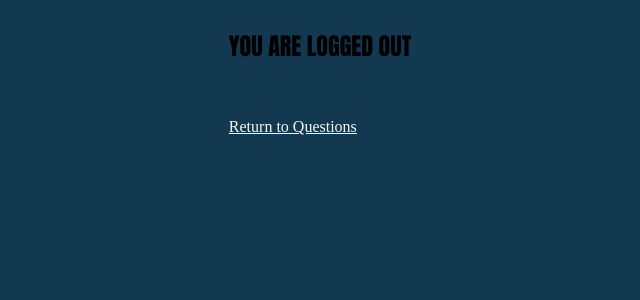
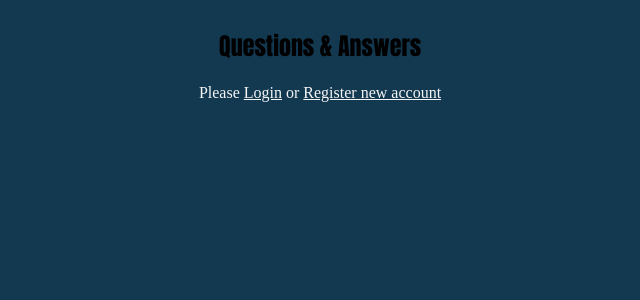
Before and after one commit to momentum-team-3/questionbox-kldavis52, a Django app: page /users/logout/ in a window 1280 px wide. Shown: the top 300 px of the page, without its empty margins (320-960 px from the left). Run offline with Django 3.2, Linux system fonts and the light colour scheme; parts of the project's set-up code (start-up, migrations or seed data) failed here and were passed over.

Commit message:
fixed views and routing for logout

```diff
--- a/project/urls.py
+++ b/project/urls.py
@@ -21,9 +21,9 @@ from django.views.generic.base import RedirectView
 
 urlpatterns = [
     path('admin/', admin.site.urls),
-    path('QandA/', include('qanda.urls')),
+    path('qanda/', include('qanda.urls')),
     path('users/', include('users.urls')),
-    path('', RedirectView.as_view(url='QandA/', permanent=False)),
+    path('', RedirectView.as_view(url='qanda/', permanent=False)),
 ]
 
 if settings.DEBUG:
--- a/qanda/urls.py
+++ b/qanda/urls.py
@@ -3,7 +3,6 @@ from . import views
 
 
 urlpatterns = [
-    path('', views.homepage, name='homepage'),
-    path('questions/', views.questions, name='questions'),
+    path('', views.questions_list, name='questions_list'),
     # path('search/', views., name='')
 ]
--- /dev/null
+++ b/templates/qanda/questions_list.html
@@ -0,0 +1,18 @@
+{% extends "base.html" %}
+
+{% block content %}
+
+<div>
+    <h2>Questions & Answers</h2>
+    {% if not logged_in %}
+    <p class="text">Please <a class="link text" href="{% url 'login_user' %}">Login</a> or <a class="link text" href="{% url 'register' %}">Register new account</a></p>
+    {% endif %}
+    {% if logged_in %}
+    <p><a class="link text" href="{% url 'userprofile' pk=user.pk %}">Profile</a><span>  </span><a class="link text" href="{% url 'logout_user' %}">Logout</a> </p>
+    {% endif %}
+  </div>
+<div>
+
+</div>
+
+{% endblock %}
--- a/templates/users/login_user.html
+++ b/templates/users/login_user.html
@@ -1,7 +1,7 @@
 {% extends "base.html"%}
 {% block content %}
 
-<p><a class="link text" href="{% url 'questions' %}">Go to Questions</a></p>
+<p><a class="link text" href="{% url 'questions_list' %}">Go to Questions</a></p>
 <br />
 <h2>Enter login info here</h2>
 
--- a/templates/users/logout_user.html
+++ b/templates/users/logout_user.html
@@ -4,6 +4,6 @@
 
 <h2>YOU ARE LOGGED OUT</h2>
 <br>
-<p><a class="link text" href="{% url 'questions' %}">Return to Questions</a></p><br>
+<p><a class="link text" href="{% url 'questions_list' %}">Return to Questions</a></p><br>
 
 {% endblock %}
--- a/templates/users/register.html
+++ b/templates/users/register.html
@@ -1,7 +1,7 @@
 {% extends "base.html"%}
 
 {% block content %}
-<p><a class="link text" href="{% url 'questions' %}">Go to Questions</a></p><br>
+<p><a class="link text" href="{% url 'questions_list' %}">Go to Questions</a></p><br>
 
 <h2>Register Here</h2>
     <form method="POST">
--- a/templates/users/userprofile.html
+++ b/templates/users/userprofile.html
@@ -1,15 +1,17 @@
 {% extends "base.html"%}
 
 {% block content %}
-<p><a class="link text" href="{% url 'userprofile' %}"> Back to Snippets</a></p><br>
+<p><a class="link text" href="{% url 'questions_list' %}">Return to Questions</a></p>
 
-<h2> Hello {{ user }}, welcome to your Snippets </h2>
+<h2> Hello {{ user }}, welcome to your profile </h2>
 
 {% for question in questions %}
 <p id="title">
      <strong>{{question.title}}</strong>
 </p>
 <p id="question">{{question.body}}</p>
+<p id="tag">{{question.tag}}</p>
+<p id="date-time">{{question.date_time}}</p>
 {% endfor %}
 
 {% endblock %}
--- a/users/views.py
+++ b/users/views.py
@@ -17,12 +17,12 @@ def register(request):
             user = authenticate(username=username, password=raw_password)
             messages.success(request, 'Account created successfully')
             login(request, user)
-            return redirect(to='qanda/questions')
+            return redirect(to='/qanda/')
     else:
         form = NewUserCreationForm()
         if form.is_valid():
             form.save()
-            return redirect(to='qanda/questions')
+            return redirect(to='/qanda/')
 
     return render(request, 'users/register.html', {'form': form, 'message': messages})
 
@@ -34,14 +34,14 @@ def login_user(request):
         user = authenticate(request, username=username, password=password)
         if user is not None:
             login(request, user)
-            return redirect(to='users/userprofile', pk=user.pk)
+            return redirect(to='/qanda/')
         else:
             retry = True
     return render(request, 'users/login_user.html', {'retry': retry})
 
 def logout_user(request):
     logout(request)
-    return render(request, 'users/logout_user.html')
+    return render(request, 'qanda/questions_list.html')
 
 def userprofile(request, pk):
     if not request.user.is_authenticated:
```
Also changed, not shown: project/settings.py (+13 -13 lines), qanda/views.py (+6 -6 lines), templates/qanda/homepage.html (deleted, +0 -11 lines), templates/qanda/questions.html (deleted, +0 -7 lines).
